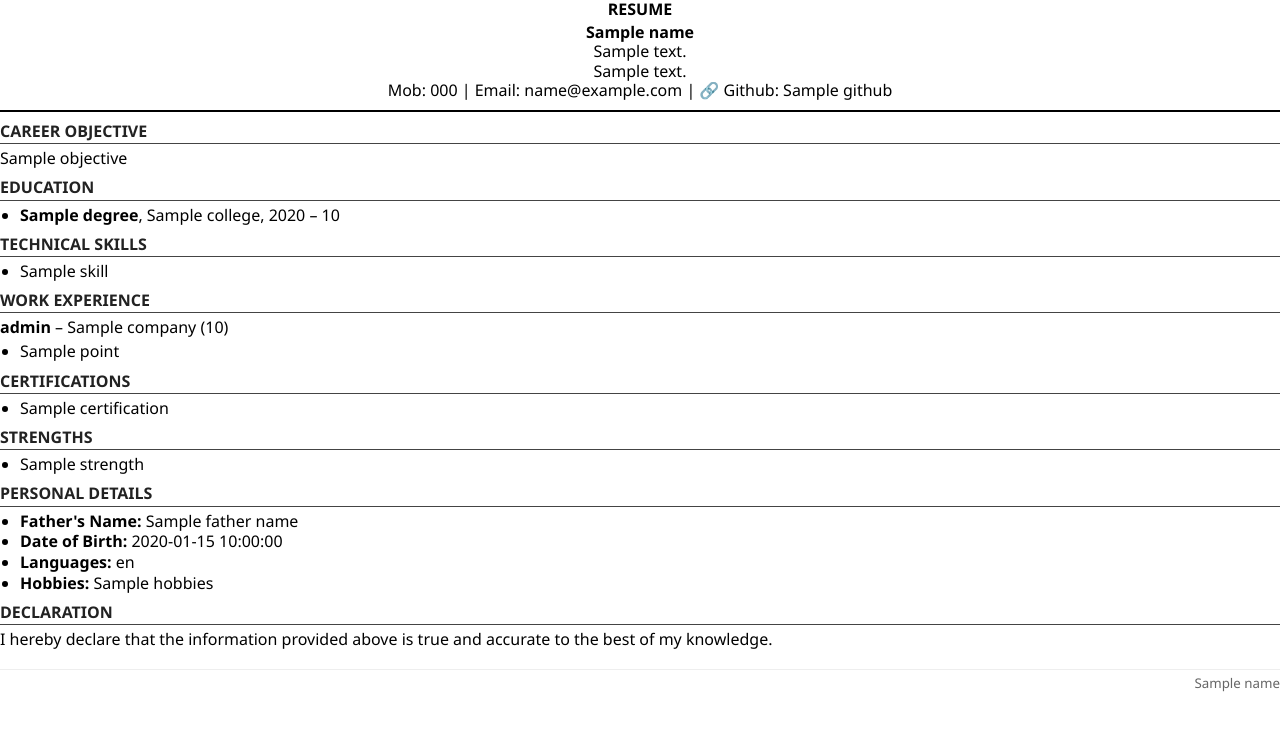
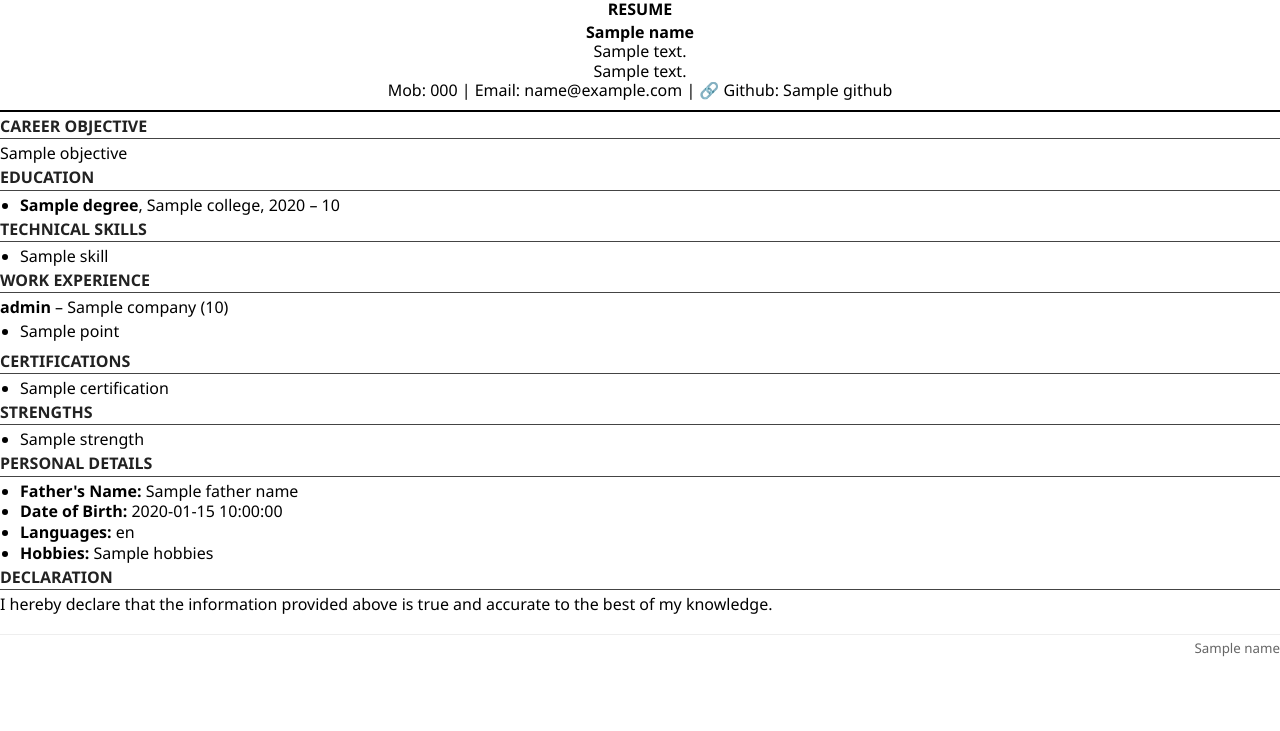
Before and after one commit to kanXer/resume-builder-api, a Python web app: template templates/simple.html in a window 1280 px wide. Shown: the top 731 px of the page. Run offline with Jinja, Linux system fonts and the light colour scheme; the template is opened without the code that fills it: most values are stand-ins (such as "Sample title", 1, 10 or a date in 2020).

Commit message:
Update simple.html

```diff
--- a/templates/simple.html
+++ b/templates/simple.html
@@ -10,21 +10,21 @@
 
     /* Content density ke basis par spacing control logic */
     {% if section_spacing == 'high' %}
-        --section-margin: 24px;
+        --section-margin: 20px;
         --item-spacing: 10px;
         --line-height: 1.6;
         --top-margin: 15mm;
     {% elif section_spacing == 'medium' %}
-        --section-margin: 16px;
+        --section-margin: 10px;
         --item-spacing: 6px;
         --line-height: 1.4;
         --top-margin: 10mm;
     {% else %}
         /* 'low' spacing: Jab characters 1800 se zyada hon */
-        --section-margin: 10px;
+        --section-margin: 5px;
         --item-spacing: 3px;
         --line-height: 1.2;
-        --top-margin: 7mm;
+        --top-margin: 4mm;
     {% endif %}
 }
 
```
